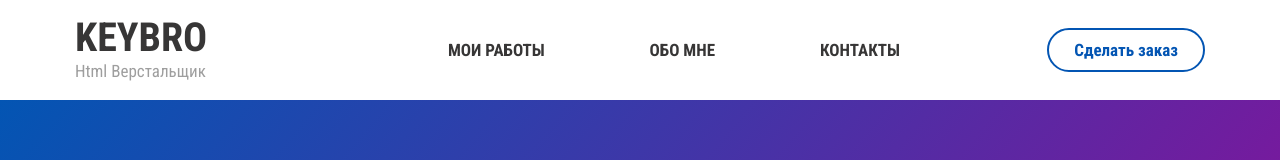
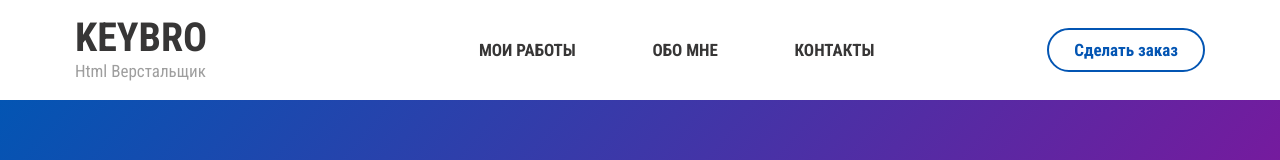
Before and after one commit to dev4est/dev4est.github.io, a website: page index.html in a window 1280 px wide. Shown: the top 160 px of the page. Drawn offline with nearby package versions, Linux system fonts and the light colour scheme.

Commit message:
fixed width for navigation container

```diff
--- a/assets/css/3-modules/_navigation.scss
+++ b/assets/css/3-modules/_navigation.scss
@@ -10,7 +10,7 @@
         justify-content: space-between;
     }
     &__container {
-        width: 40%;
+        width: 35%;
         position: absolute;
         top: 50%;
         left: 55%;
```
Also changed, not shown: assets/css/main.css.
